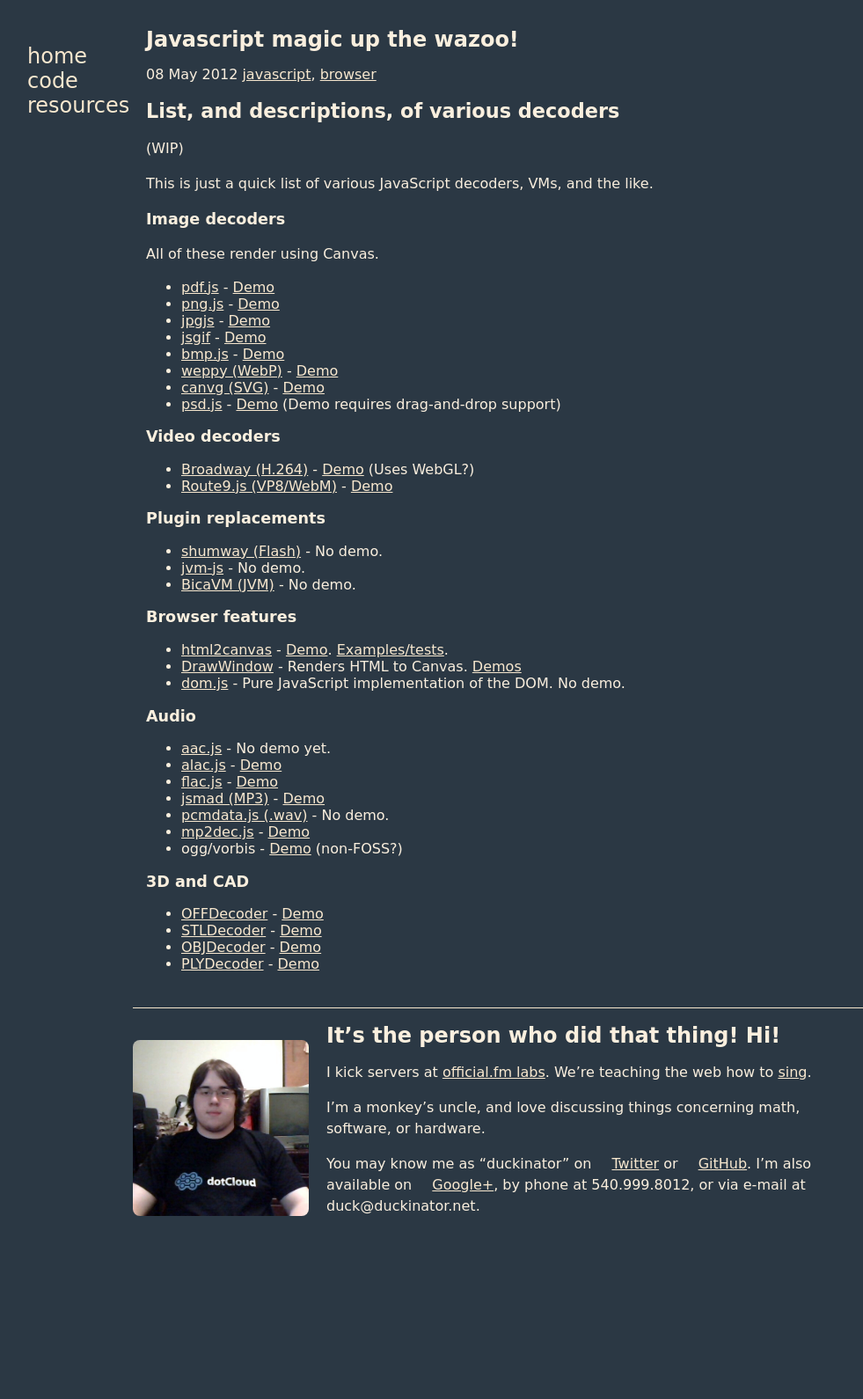
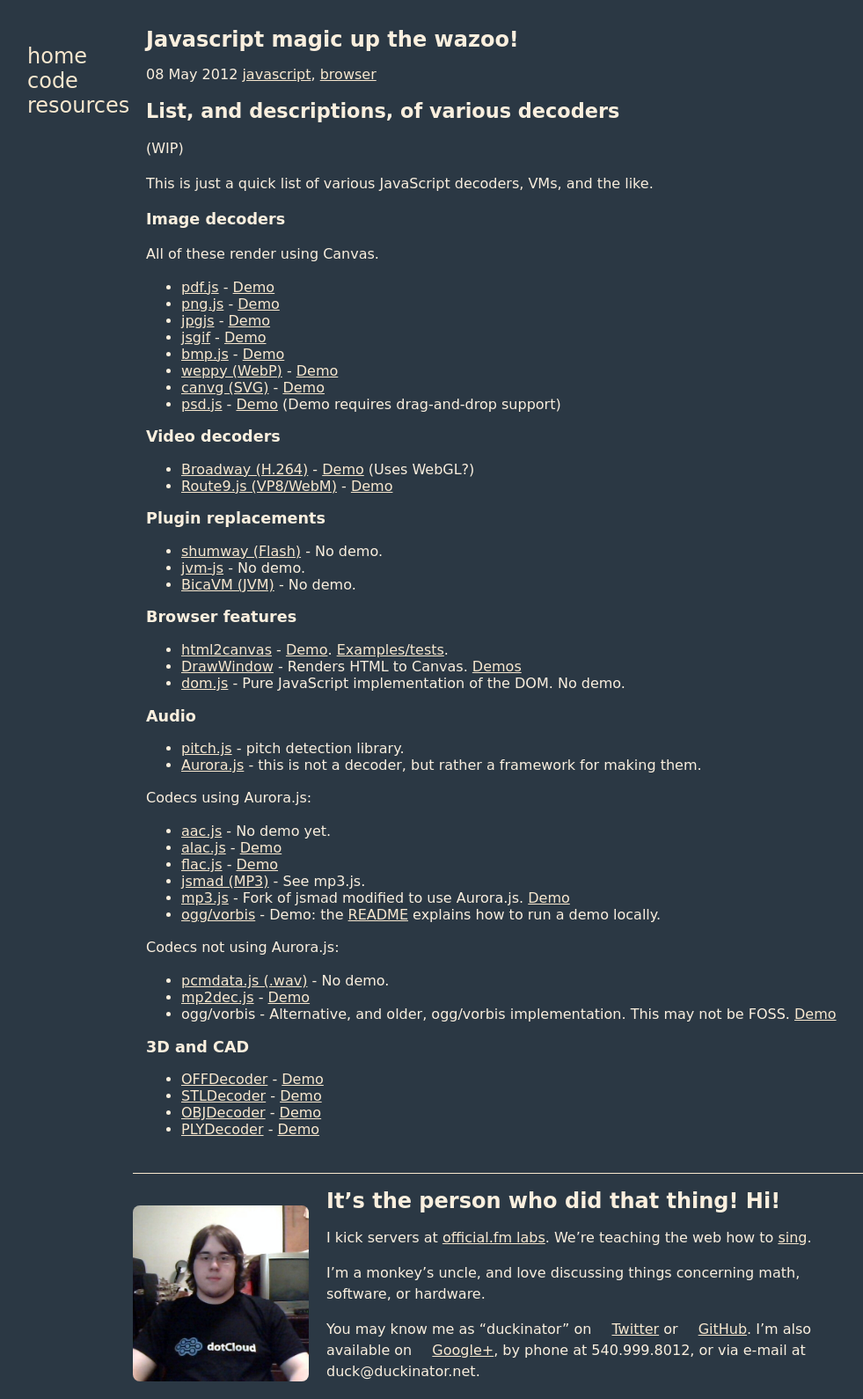
Before and after one commit to Dindows-Systems/duckinator.net, a Jekyll site: the page built from _posts/2012-05-08-javascript-magic-up-the-wazoo.markdown, in a window 1280 px wide. Shown: the whole page at 88% size, without its empty margins (154-1135 px from the left). Built offline with Jekyll 4.4.1, drawn with Linux system fonts in a browser that asks for light colours; Markdown is read by kramdown in place of the engine named in the settings; before the commit the page ends 1402 px from its top, so only the background shows below that.

Commit message:
Added some more codecs and such.

```diff
--- a/_posts/2012-05-08-javascript-magic-up-the-wazoo.markdown
+++ b/_posts/2012-05-08-javascript-magic-up-the-wazoo.markdown
@@ -42,13 +42,24 @@ All of these render using Canvas.
 
 ### Audio
 
+* [pitch.js](https://github.com/ofmlabs/pitch.js) - pitch detection library.
+* [Aurora.js](https://github.com/ofmlabs/aurora.js) - this is not a decoder, but rather a framework for making them.
+
+
+Codecs using Aurora.js:
+
 * [aac.js](https://github.com/ofmlabs/aac.js) - No demo yet.
 * [alac.js](https://github.com/ofmlabs/alac.js) - [Demo](http://labs.official.fm/codecs/alac)
 * [flac.js](https://github.com/ofmlabs/flac.js) - [Demo](http://labs.official.fm/codecs/flac)
-* [jsmad (MP3)](https://github.com/ofmlabs/jsmad) - [Demo](http://labs.official.fm/codecs/mp3)
+* [jsmad (MP3)](https://github.com/ofmlabs/jsmad) - See mp3.js.
+* [mp3.js](https://github.com/devongovett/mp3.js) - Fork of jsmad modified to use Aurora.js. [Demo](http://labs.official.fm/codecs/mp3)
+* [ogg/vorbis](https://github.com/jsantell/ogg.js) - Demo: the [README](https://github.com/jsantell/ogg.js#readme) explains how to run a demo locally.
+
+Codecs not using Aurora.js:
+
 * [pcmdata.js (.wav)](https://github.com/jussi-kalliokoski/pcmdata.js) - No demo.
 * [mp2dec.js](https://github.com/cosinusoidally/mp2dec.js) - [Demo](http://cosinusoidally.github.com/mp2dec.js)
-* ogg/vorbis - [Demo](http://libwebpjs.hohenlimburg.org/vp8/ogg-vorbis-javascript-decoder/) (non-FOSS?)
+* ogg/vorbis - Alternative, and older, ogg/vorbis implementation. This may not be FOSS. [Demo](http://libwebpjs.hohenlimburg.org/vp8/ogg-vorbis-javascript-decoder/)
 
 ### 3D and CAD
 
```
